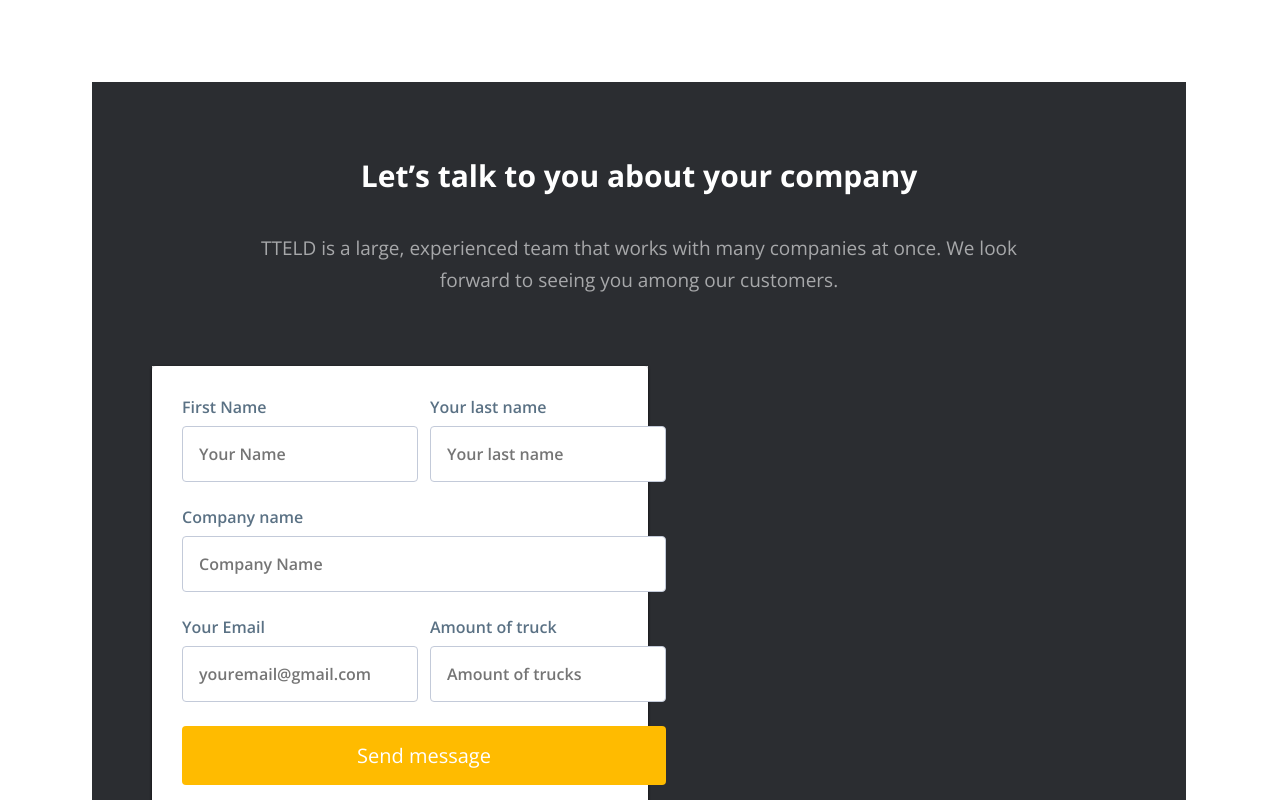
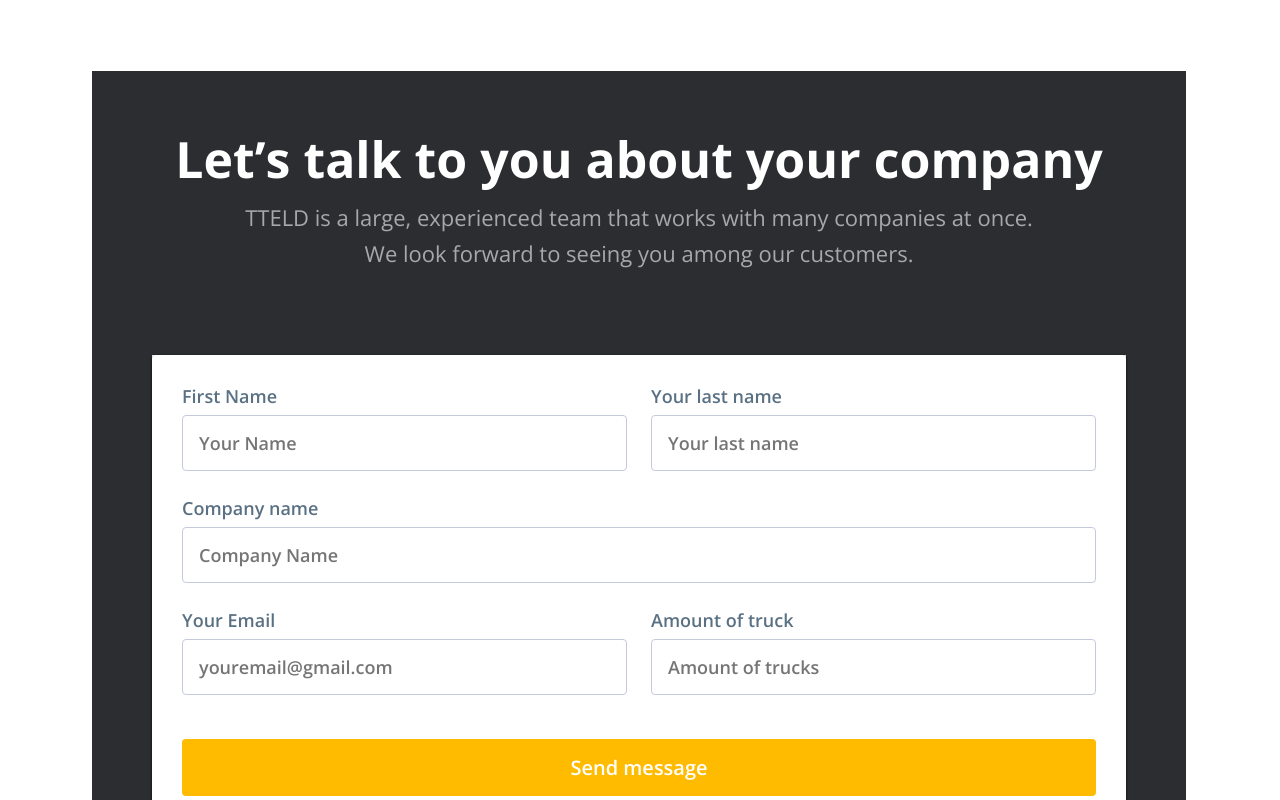
Before and after one commit to abdumutalibov/new_design_tt_eld, a Next.js app: page / in a window 1280 px wide. Shown: the part 8420-9220 px from the top of the page. Built offline with nearby package versions, Linux system fonts and the light colour scheme.

Commit message:
Let be Friends start

```diff
--- a/component/Frequently/FrequentlyElements.js
+++ b/component/Frequently/FrequentlyElements.js
@@ -244,13 +244,11 @@
     font-weight: 600;
 font-size: 24px;
 line-height: 36px;
-color: #183B56;
   }
   @media screen and (max-width: 1024px) {
     font-weight: 600;
 font-size: 24px;
 line-height: 36px;
-color: #183B56;
 
   }
   @media screen and (max-width: 768px) {
@@ -374,8 +372,19 @@
   color: #ffffff;
   margin-bottom: 12px;
   @media screen and (max-width: 1280px)  {
-    font-size: 30px;
-    text-align: center;
+    font-weight: 700;
+font-size: 50px;
+line-height: 56px;
+text-align: center;
+color: #FFFFFF;
+  }
+  @media screen and (max-width: 1024px)  {
+    font-weight: 700;
+font-size: 38.4px;
+line-height: 56px;
+text-align: center;
+
+color: #FFFFFF;
   }
   @media screen and (max-width: 960px) {
     font-size: 25px;
@@ -403,11 +412,21 @@
   margin-bottom: 24px;
   color: #a7a8aa;
   @media screen and (max-width: 1280px) {
-    font-size: 19px;
-    line-height: 32px;
-    margin: 10px;
-    text-align: center;
-    max-width: 48rem;
+    font-weight: 400;
+font-size: 22px;
+line-height: 36px;
+text-align: center;
+color: #A7A8AA;
+    max-width: 50rem;
+  }
+  @media screen and (max-width: 1024px) {
+    font-weight: 400;
+font-size: 18px;
+line-height: 36px;
+text-align: center;
+color: #A7A8AA;
+max-width: 42rem;
+
   }
   @media screen and (max-width: 960px) {
     font-size: 19px;
@@ -488,11 +507,21 @@
 
 @media screen and (max-width: 1280px)  {
   font-weight: 600;
+font-size: 22px;
+line-height: 40px;
+color: #FAFAFB;
+    display: flex;
+    max-width:45rem ;
+  }
+  @media screen and (max-width: 1024px)  {
+    font-weight: 600;
 font-size: 20px;
 line-height: 40px;
 color: #FAFAFB;
     display: flex;
     max-width:45rem ;
+    margin: 24px 0 0 0;
+    padding: 0;
   }
   @media screen and (max-width: 960px) {
     font-size: 25px;
@@ -527,12 +556,14 @@
 color: #FFFFFF;
 @media screen and (max-width: 1280px)  {
   font-weight: 400;
+font-size: 18px;
+line-height: 24px;
+color: #FFFFFF;
+  }
+  @media screen and (max-width: 1024px)  {
+    font-weight: 400;
 font-size: 16px;
 line-height: 24px;
-/* identical to box height, or 150% */
-margin-right: 50px;
-font-feature-settings: 'pnum' on, 'lnum' on, 'liga' off;
-
 color: #FFFFFF;
   }
   @media screen and (max-width: 960px) {
@@ -556,6 +587,14 @@
 `
 export const IconsText = styled.img`
 margin: 0 8px 0 20px;
+@media screen and (max-width: 1280px) {
+   width: 30px;
+   height: 30px;
+  }
+  @media screen and (max-width: 1024px) {
+    width: 30px;
+   height: 24px;
+  }
 @media screen and (max-width: 960px) {
    width: 40px;
   }
@@ -611,6 +650,8 @@
     padding: 0;
     font-size: 13px;
     margin: 60px 0 0 0;
+  max-width: 65rem;
+width: 100%;
   }
   @media screen and (max-width: 960px) {
     padding: 0;
@@ -634,7 +675,13 @@
   display: flex;
   flex-direction: column;
   justify-content: center;
-
+  @media screen and (max-width: 1280px) {
+    padding: 0;
+    font-size: 13px;
+    /* margin: 60px 0 0 0; */
+  max-width: 65rem;
+width: 100%;
+  }
   @media screen and (max-width: 400px) {
     height: 80%;
   }
@@ -696,6 +743,12 @@
   color: #5a7184;
   @media screen and (max-width: 1280px) {
     font-weight: 600;
+font-size: 18px;
+line-height: 22px;
+color: #5A7184;
+  }
+  @media screen and (max-width: 1024px) {
+    font-weight: 600;
 font-size: 16px;
 line-height: 22px;
 color: #5A7184;
@@ -729,9 +782,19 @@
   color: #959EAD;
   @media screen and (max-width: 1280px) {
     font-weight: 600;
+font-size: 18px;
+line-height: 22px;
+color: #959EAD;
+margin-bottom: 26px;
+
+  }
+  @media screen and (max-width: 1024px) {
+    font-weight: 600;
 font-size: 16px;
 line-height: 22px;
 color: #959EAD;
+margin-bottom: 25px;
+
   }
   @media screen and (max-width: 960px) {
     max-width: 1300rem;
@@ -760,6 +823,23 @@
   color: #fff;
   font-size: 20px;
   cursor: pointer;
+  @media screen and (max-width: 1280px) {
+    font-weight: 600;
+font-size: 20px;
+line-height: 25px;
+text-align: center;
+color: #FFFFFF;
+margin-top: 18px;
+
+  }
+  @media screen and (max-width: 1024px) {
+    font-weight: 600;
+font-size: 18px;
+line-height: 25px;
+text-align: center;
+color: #FFFFFF;
+margin-top: 18px;
+  }
   @media screen and (max-width: 960px) {
     font-size: 22px;
 
@@ -800,6 +880,9 @@
 export const FormCol = styled.div`
   display: flex;
   flex-direction: column;
+  margin: 0px;
+    max-width: 640rem;
+    width: 100%;
   @media screen and (max-width: 1280px) {
     margin: 0px;
     max-width: 640rem;
@@ -828,7 +911,7 @@
     max-width: 540rem;
     margin-right: auto;
     width: 100%;
-    margin-right: 12px;
+    margin-right: 24px;
   }
   @media screen and (max-width: 960px) {
 
@@ -867,11 +950,11 @@
 export const FormCol2 = styled.div`
   display: flex;
   flex-direction: column;
+
   @media screen and (max-width: 1280px) {
     margin: 0px;
     max-width: 640rem;
     width: 100%;
-
   }
   @media screen and (max-width: 960px) {
     margin: 0px;
@@ -895,7 +978,7 @@
     max-width: 540rem;
     margin-right: auto;
     width: 100%;
-    margin-right: 12px;
+    margin-right: 24px;
   }
   @media screen and (max-width: 960px) {
 
```
Also changed, not shown: component/Frequently/index.js (+46 -41 lines).
